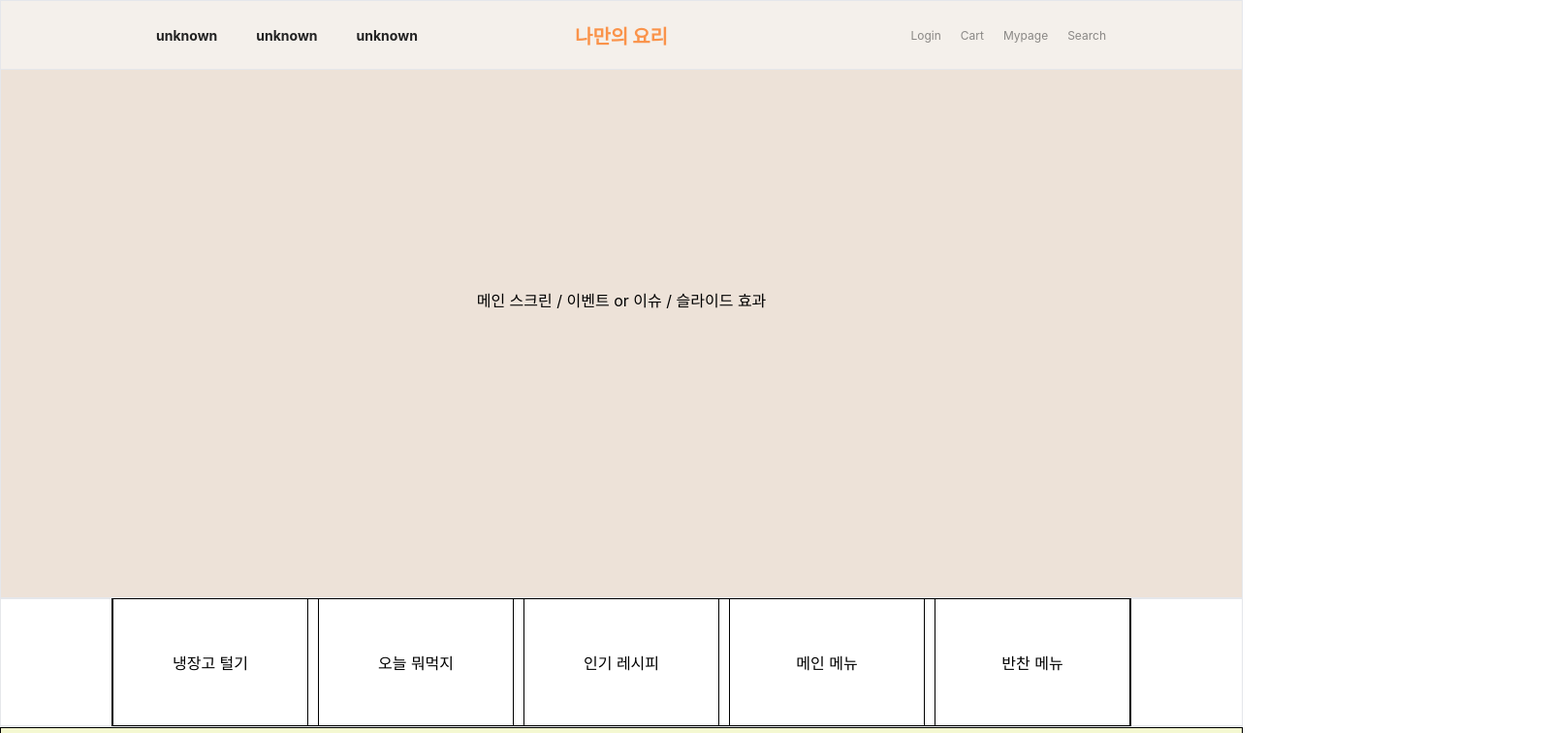
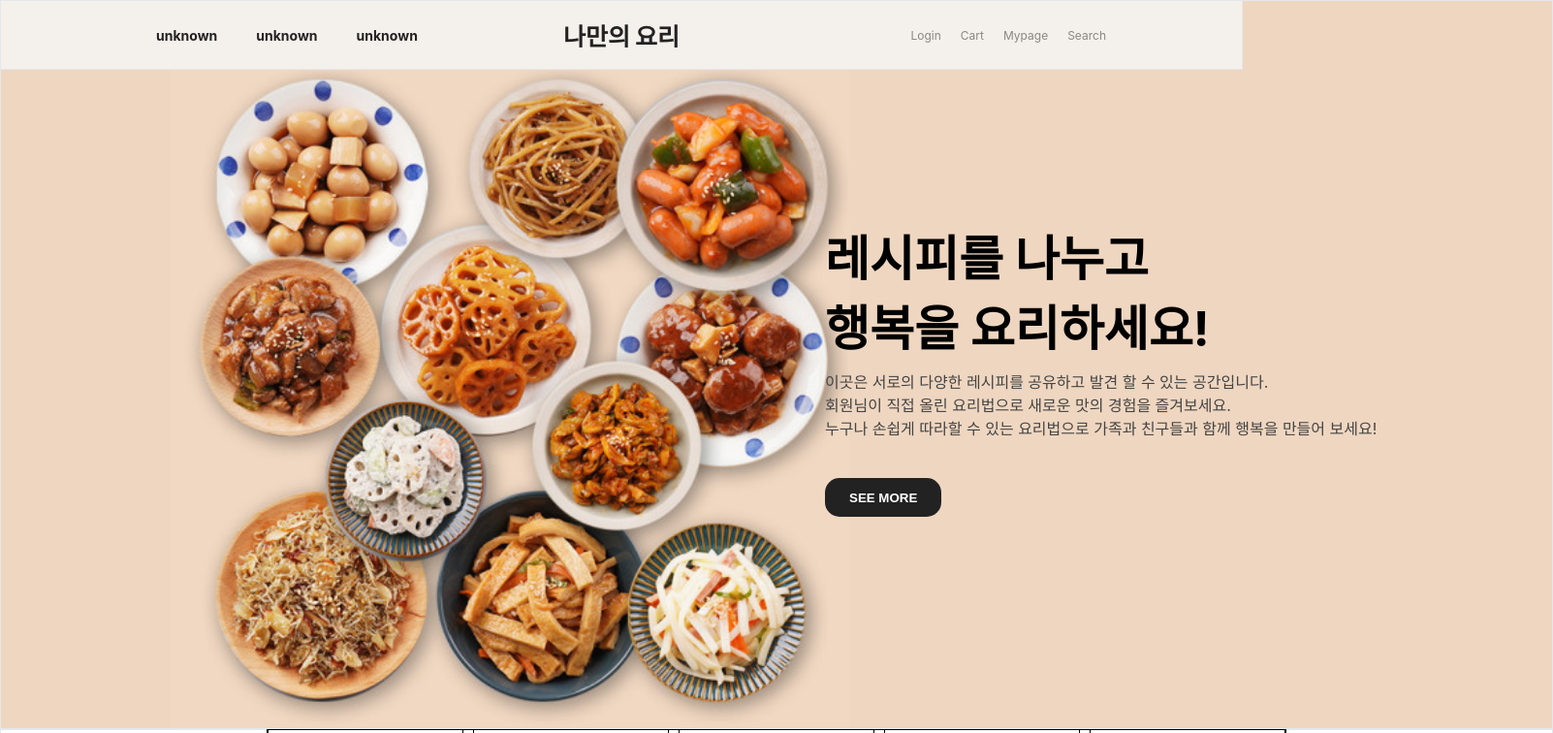
Before and after one commit to JeonJuhwanaaa/cooking_project_front, a React (Create React App) app: page / in a window 1280 px wide. Shown: the top 756 px of the page at 97% size, 1602 px wide, since content can reach past the window. Built offline with nearby package versions, Linux system fonts and the light colour scheme.

Commit message:
fix:homepage css

```diff
--- a/package.json
+++ b/package.json
@@ -10,6 +10,8 @@
     "axios": "^1.7.3",
     "react": "^18.3.1",
     "react-dom": "^18.3.1",
+    "react-icon": "^1.0.0",
+    "react-icons": "^5.3.0",
     "react-query": "^3.39.3",
     "react-router-dom": "^6.26.0",
     "react-scripts": "5.0.1",
--- a/src/App.jsx
+++ b/src/App.jsx
@@ -1,4 +1,5 @@
 import RootContainer from './components/RootContainer/RootContainer';
+import RootFooter from './components/RootFooter/RootFooter';
 import RootHeader from './components/RootHeader/RootHeader';
 import RootLayout from './components/RootLayout/RootLayout';
 import AuthRoute from './routes/AuthRoute';
@@ -12,12 +13,12 @@ function App() {
   return (
     <>
       <RootLayout>
-        <RootHeader>
-          <RootContainer>
+        <RootHeader />
+          <RootContainer >
             <AuthRoute />
             <RecipeRoute />
           </RootContainer>
-        </RootHeader>
+        <RootFooter />
       </RootLayout>
 
     </>
--- /dev/null
+++ b/src/components/RootFooter/RootFooter.jsx
@@ -0,0 +1,19 @@
+/** @jsxImportSource @emotion/react */
+
+import * as s from "./style";
+import { ImYoutube } from "react-icons/im";
+import { FaInstagramSquare } from "react-icons/fa";
+import { BiSolidPhoneCall } from "react-icons/bi";
+import { IoChatboxEllipses } from "react-icons/io5";
+import { RiKakaoTalkFill } from "react-icons/ri";
+
+function RootFooter(props) {
+
+
+    return (
+        <>
+        </>
+    );
+}
+
+export default RootFooter;
--- /dev/null
+++ b/src/components/RootFooter/style.js
@@ -0,0 +1,9 @@
+import { css } from "@emotion/react";
+
+export const haederlayout = css`
+    display: flex;
+    justify-content: center;
+    align-items: center;
+
+
+`
--- a/src/components/RootHeader/style.js
+++ b/src/components/RootHeader/style.js
@@ -26,10 +26,10 @@ export const logo = css`
     height: 100%;
 
     a {
-        font-size: 20px;
+        font-size: 25px;
         text-decoration: none;
         font-weight: 1000;
-        color: #fa934a;
+        color: #222222;
     }
 
     /* border: 1px solid black; */
--- a/src/pages/HomePage/HomePage.jsx
+++ b/src/pages/HomePage/HomePage.jsx
@@ -1,6 +1,7 @@
 /** @jsxImportSource @emotion/react */
 
 import * as s from "./style";
+import mainFood from "./mainfood.jpg";
 
 
 function HomePage(props) {
@@ -10,8 +11,25 @@ function HomePage(props) {
     return (
         <>
             <div css={s.mainLayout}>
-                <span>메인 스크린 / 이벤트 or 이슈 / 슬라이드 효과 </span>
+                <div css={s.mainImgBox}>
+                    <img style={{width: "700px", height: "700px"}} src={mainFood} alt="" />
+                </div>
+                <div css={s.mainTextBox}>
+                    <div css={s.text1}>
+                        <span>레시피를 나누고</span>
+                        <span>행복을 요리하세요!</span>
+                    </div>
+                    <div css={s.text2}>
+                        <span>이곳은 서로의 다양한 레시피를 공유하고 발견 할 수 있는 공간입니다.</span>
+                        <span>회원님이 직접 올린 요리법으로 새로운 맛의 경험을 즐겨보세요.</span>
+                        <span>누구나 손쉽게 따라할 수 있는 요리법으로 가족과 친구들과 함께 행복을 만들어 보세요!</span>
+                        <div css={s.showButton}>
+                            <button>SEE MORE</button>
+                        </div>
+                    </div>
+                </div>
             </div>
+
             <div css={s.category}>
                 <div css={s.inventory}>
                     <div css={s.item}>
--- a/src/pages/HomePage/style.js
+++ b/src/pages/HomePage/style.js
@@ -3,15 +3,104 @@ import { css } from "@emotion/react";
 export const mainLayout = css`
     display: flex;
     justify-content: center;
-    align-items: center;
+    align-items: end;
 
-    height: 615px;
+    height: 750px;
     width: 100%;
 
-    background-color: #ede2d8;
+    min-width: 1600px;
+
+    background-color: #EFD6C0;
 
     border: 1px solid #e5e7eb;
 `
+// -----------------------------------------------------
+
+export const mainImgBox = css`
+    display: flex;
+    justify-content: center;
+    align-items: end;
+
+    width: 50%;
+    height: 100%;
+
+    img {
+        margin-left: 250px;
+    }
+
+    /* border: 1px solid black; */
+`
+
+export const mainTextBox = css`
+    display: flex;
+    flex-direction: column;
+    align-items: center;
+
+    margin-left: 50px;
+
+
+    width: 50%;
+    height: 100%;
+
+    /* border: 1px solid black; */
+`
+export const text1 = css`
+    display: flex;
+    flex-direction: column;
+    justify-content: end;
+
+    font-size: 50px;
+    font-weight: 700;
+
+    height: 50%;
+    width: 100%;
+
+    /* border: 1px solid black; */
+`
+export const text2 = css`
+    display: flex;
+    flex-direction: column;
+
+    padding-top: 10px;
+
+    font-size: 16px;
+    color: #444444;
+
+    height: 50%;
+    width: 100%;
+
+    /* border: 1px solid black; */
+`
+export const showButton = css`
+    display: flex;
+
+    padding-top: 40px;
+
+    width: 135px;
+    height: 40px;
+
+    button {
+        border-radius: 15px;
+        border: none;
+        background-color: #222222;
+        color: #ffffff;
+        font-weight: bolder;
+
+        padding: 10px 25px;
+
+        cursor: pointer;
+
+        transition: background-color 0.3s ease;
+
+        :hover {
+            background-color: #8f8f8f;
+
+        }
+    }
+
+    /* border: 1px solid black; */
+`
+
 // -----------------------------------------------------
 
 export const category = css`
@@ -21,6 +110,8 @@ export const category = css`
 
     width: 100%;
     height: 130px;
+
+    min-width: 1600px;
 
     border: 1px solid #e5e7eb;
 `
@@ -80,6 +171,7 @@ export const popular = css`
     align-items: center;
 
     width: 100%;
+    min-width: 1600px;
 
     background-color: #f4f8d1;
 
@@ -146,8 +238,8 @@ export const choice = css`
     align-items: center;
 
     width: 100%;
+    min-width: 1600px;
 
-    /* background-color: #f4f8d1; */
 
     border: 1px solid #e5e7eb;
 `
```
Also changed, not shown: src/pages/HomePage/mainfood.jpg (added), 1 other file (tests, documents, lock files or other folders).
